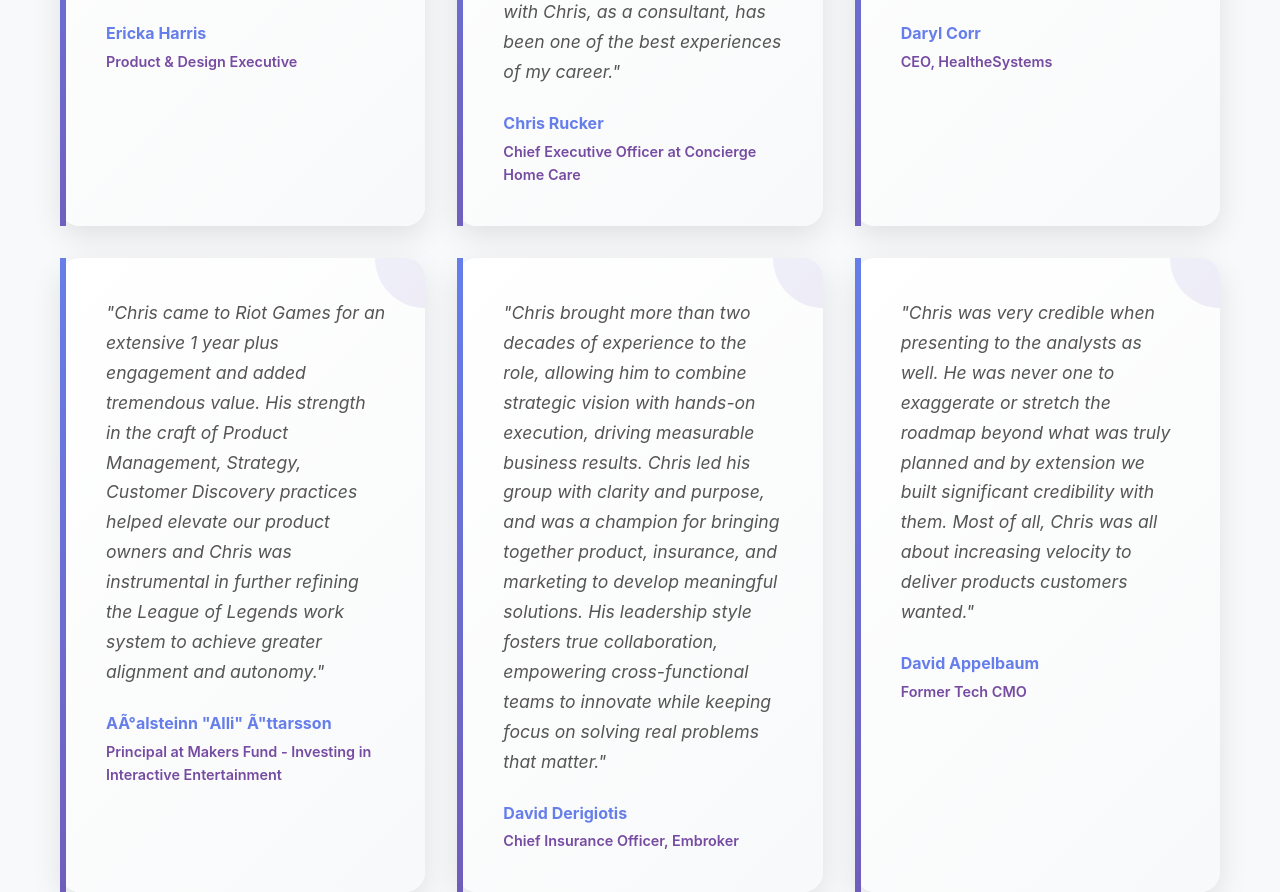
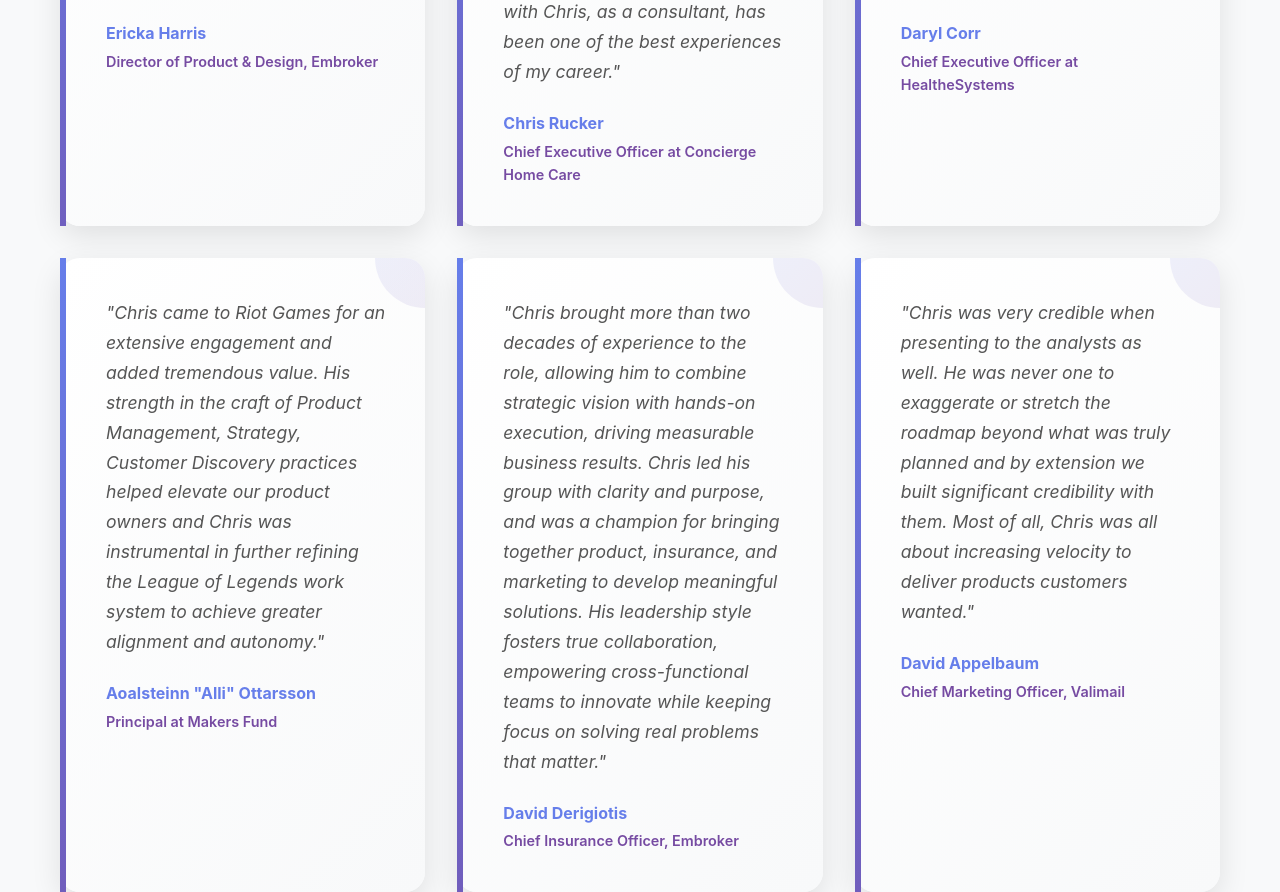
Before and after one commit to cspagzen/portfolio_website, a plain HTML site: page index.html in a window 1280 px wide. Shown: the part 5294-6186 px from the top of the page. Drawn offline with Linux system fonts and the light colour scheme.

Commit message:
Add files via upload

```diff
--- a/index.html
+++ b/index.html
@@ -275,7 +275,7 @@
                 <div class="testimonial-author">
                     <div class="author-info">
                         <div class="author-name">Ericka Harris</div>
-                        <div class="author-title">Product & Design Executive</div>
+                        <div class="author-title">Director of Product & Design, Embroker</div>
                     </div>
                 </div>
             </div>
@@ -301,19 +301,19 @@
                 <div class="testimonial-author">
                     <div class="author-info">
                         <div class="author-name">Daryl Corr</div>
-                        <div class="author-title">CEO, HealtheSystems</div>
+                        <div class="author-title">Chief Executive Officer at HealtheSystems</div>
                     </div>
                 </div>
             </div>
 
             <div class="testimonial-card">
                 <div class="testimonial-quote">
-                    "Chris came to Riot Games for an extensive 1 year plus engagement and added tremendous value. His strength in the craft of Product Management, Strategy, Customer Discovery practices helped elevate our product owners and Chris was instrumental in further refining the League of Legends work system to achieve greater alignment and autonomy."
+                    "Chris came to Riot Games for an extensive engagement and added tremendous value. His strength in the craft of Product Management, Strategy, Customer Discovery practices helped elevate our product owners and Chris was instrumental in further refining the League of Legends work system to achieve greater alignment and autonomy."
                 </div>
                 <div class="testimonial-author">
                     <div class="author-info">
-                        <div class="author-name">AÃ°alsteinn "Alli" Ã"ttarsson</div>
-                        <div class="author-title">Principal at Makers Fund - Investing in Interactive Entertainment</div>
+                        <div class="author-name">Aoalsteinn "Alli" Ottarsson</div>
+                        <div class="author-title">Principal at Makers Fund</div>
                     </div>
                 </div>
             </div>
@@ -339,7 +339,7 @@
                 <div class="testimonial-author">
                     <div class="author-info">
                         <div class="author-name">David Appelbaum</div>
-                        <div class="author-title">Former Tech CMO</div>
+                        <div class="author-title">Chief Marketing Officer, Valimail</div>
                     </div>
                 </div>
             </div>
```
